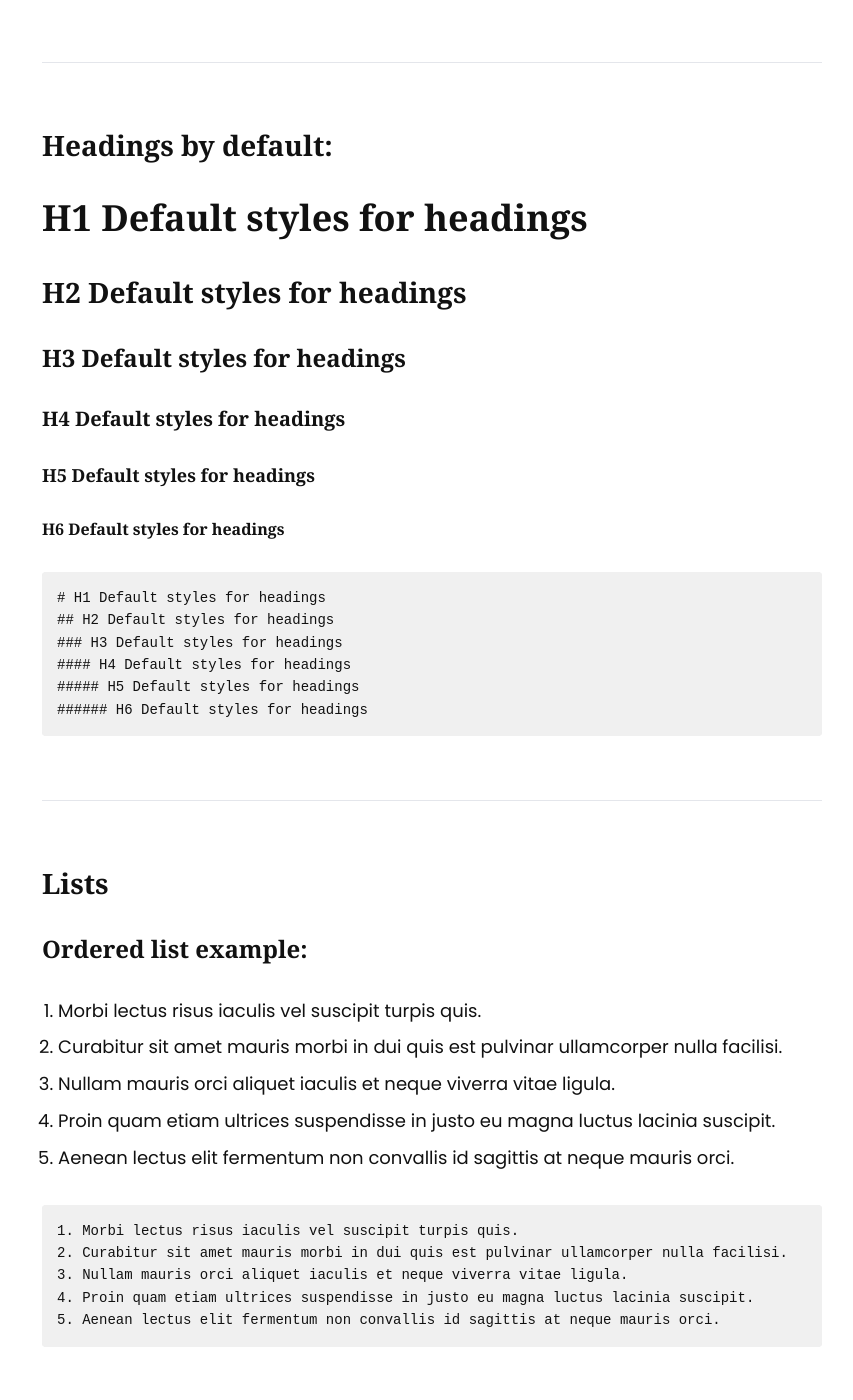
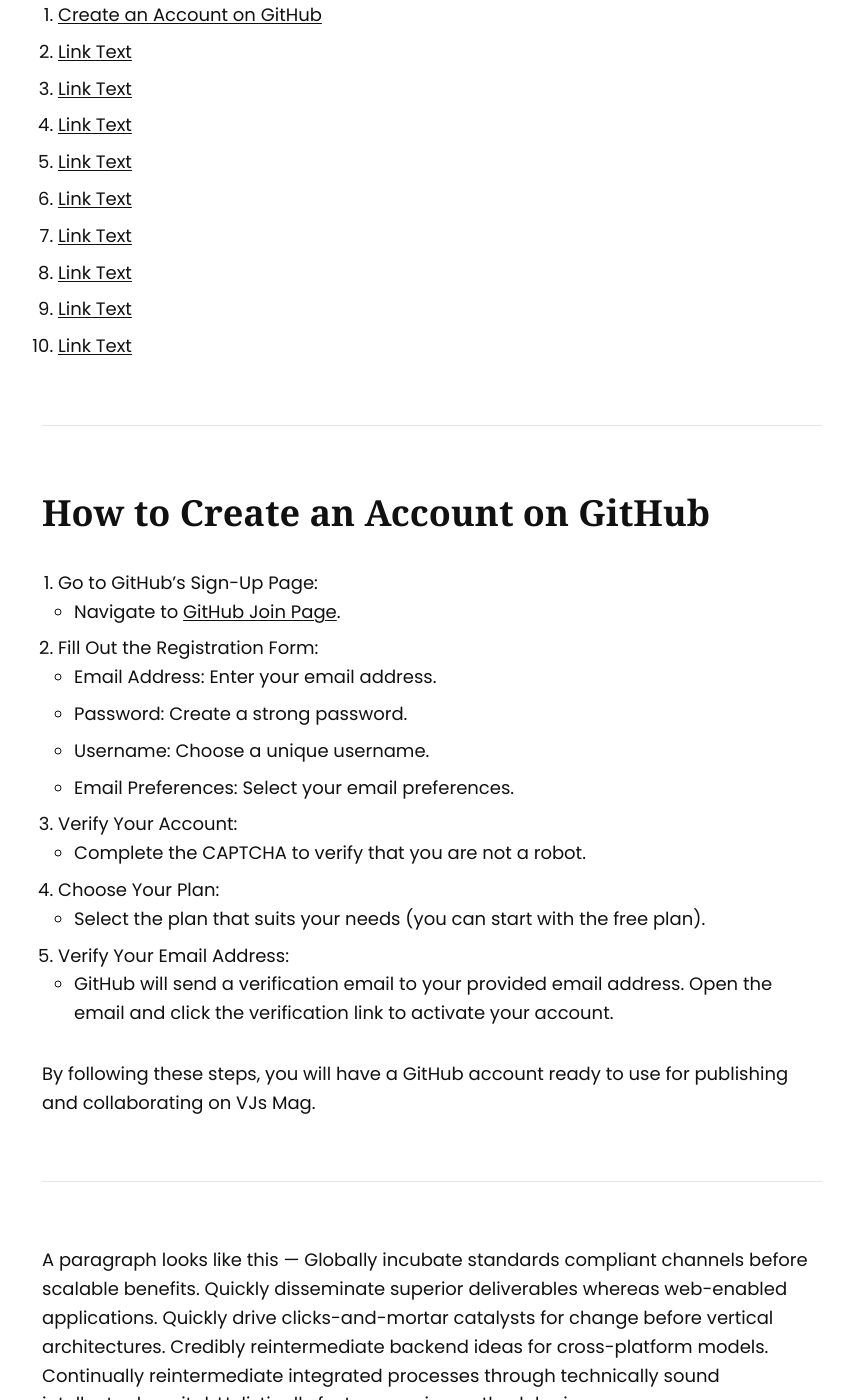
Before and after one commit to onConsensus/website, a Jekyll site: the page built from _pages/documentation.md, in a window 1280 px wide and 1400 px high, scrolled down 407 px. Shown: the whole window, without its empty margins (208-1061 px from the left). Built offline with Jekyll 4.4.1, drawn with Linux system fonts in a browser that asks for light colours; some of the changed text lies outside the part shown.

Commit message:
Update documentation.md

````diff
--- a/_pages/documentation.md
+++ b/_pages/documentation.md
@@ -4,10 +4,54 @@
 permalink: /documentation/
 image:
 ---
+Welcome to VJs Mag, your platform for sharing insights, articles, and visual content about the vibrant world of VJing and audiovisual art forms. To ensure your contributions reach our audience effectively, it is essential to understand the process of publishing documentation on our platform. This guide will walk you through the necessary steps and best practices for creating and publishing your work on VJs Mag.
+
+1. [Create an Account on GitHub](#1)
+2. [Link Text](#section-id)
+3. [Link Text](#section-id)
+4. [Link Text](#section-id)
+5. [Link Text](#section-id)
+6. [Link Text](#section-id)
+7. [Link Text](#section-id)
+8. [Link Text](#section-id)
+9. [Link Text](#section-id)
+10. [Link Text](#section-id)
+
+***
+
+<a name="1"></a>
+
+# How to Create an Account on GitHub
+1. Go to GitHub's Sign-Up Page:
+* Navigate to [GitHub Join Page](https://github.com/join).
+
+2. Fill Out the Registration Form:
+* Email Address: Enter your email address.
+* Password: Create a strong password.
+* Username: Choose a unique username.
+* Email Preferences: Select your email preferences.
+
+3. Verify Your Account:
+* Complete the CAPTCHA to verify that you are not a robot.
+
+4. Choose Your Plan:
+* Select the plan that suits your needs (you can start with the free plan).
+
+5. Verify Your Email Address:
+* GitHub will send a verification email to your provided email address. Open the email and click the verification link to activate your account.
+
+By following these steps, you will have a GitHub account ready to use for publishing and collaborating on VJs Mag.
+
+***
 
 A paragraph looks like this — Globally incubate standards compliant channels before scalable benefits. Quickly disseminate superior deliverables whereas web-enabled applications. Quickly drive clicks-and-mortar catalysts for change before vertical architectures. Credibly reintermediate backend ideas for cross-platform models. Continually reintermediate integrated processes through technically sound intellectual capital. Holistically foster superior methodologies.
 
+```
+A paragraph looks like this — Globally incubate standards compliant channels before scalable benefits. Quickly disseminate superior deliverables whereas web-enabled applications. Quickly drive clicks-and-mortar catalysts for change before vertical architectures. Credibly reintermediate backend ideas for cross-platform models. Continually reintermediate integrated processes through technically sound intellectual capital. Holistically foster superior methodologies.
+```
+
 ***
+<a name="section-id"></a>
 
 ## Headings by default:
 
````
